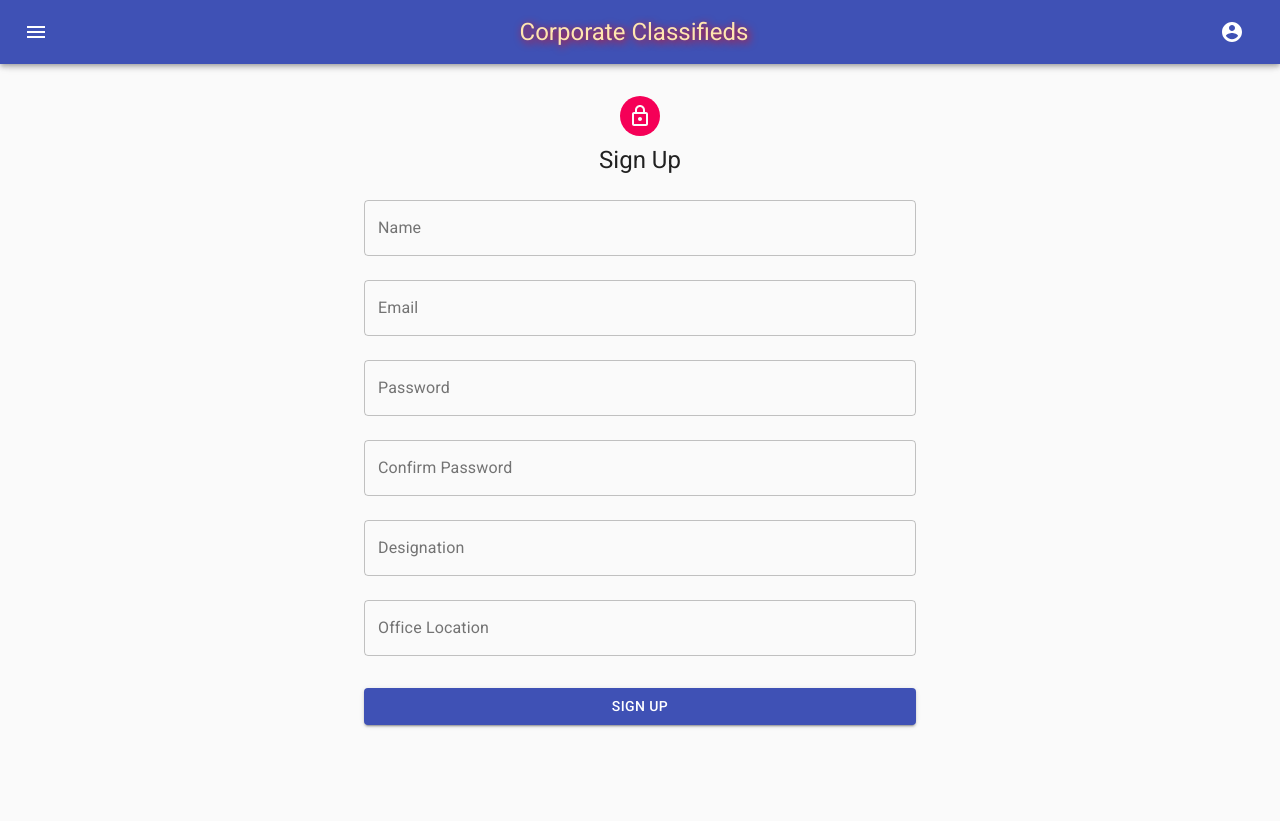
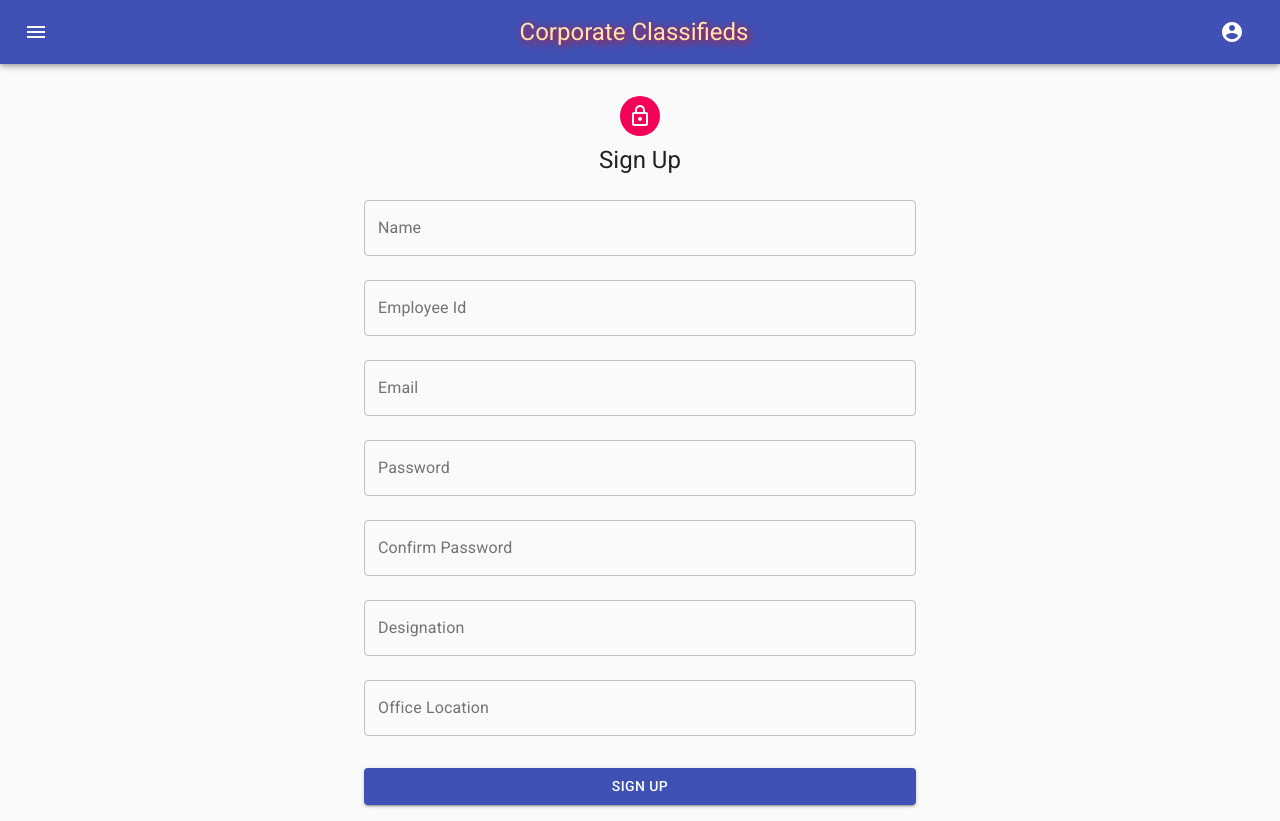
Before and after one commit to aowashim/corp-classf, a React (Create React App) app in the folder client/: page /signup in a window 1280 px wide. Before the commit the page ends 800 px from the top, so only its background shows below. Built offline with nearby package versions, Linux system fonts and the light colour scheme.

Commit message:
SignIn API call implemented

```diff
--- a/client/package.json
+++ b/client/package.json
@@ -8,11 +8,13 @@
     "@testing-library/jest-dom": "^5.16.4",
     "@testing-library/react": "^13.3.0",
     "@testing-library/user-event": "^13.5.0",
+    "axios": "^0.27.2",
     "formik": "^2.2.9",
     "react": "^18.2.0",
     "react-dom": "^18.2.0",
     "react-router-dom": "^6.3.0",
     "react-scripts": "5.0.1",
+    "react-toastify": "^9.0.5",
     "web-vitals": "^2.1.4",
     "yup": "^0.32.11"
   },
--- a/client/src/App.js
+++ b/client/src/App.js
@@ -4,20 +4,38 @@ import { BrowserRouter, Routes, Route } from 'react-router-dom'
 import { CssBaseline } from '@material-ui/core'
 import PostOrder from './pages/PostOrder'
 import Profile from './pages/Profile'
+import Home from './pages/Home'
+import UserContext from './store/UserContext'
+import { useMemo, useState } from 'react'
 
 function App() {
+  const [user, setUser] = useState({
+    id: '',
+    token: '',
+  })
+
+  const userMemo = useMemo(
+    () => ({
+      user,
+      setUser,
+    }),
+    [user.token]
+  )
+
   return (
     <>
       <CssBaseline />
 
       <BrowserRouter>
+        <UserContext.Provider value={userMemo}>
           <Routes>
-          {/* <Route index element={<Home />} /> */}
+            <Route index element={<Home />} />
             <Route path='signin' element={<SignIn />} />
             <Route path='signup' element={<SignUp />} />
             <Route path='postoffer' element={<PostOrder />} />
             <Route path='profile' element={<Profile />} />
           </Routes>
+        </UserContext.Provider>
       </BrowserRouter>
     </>
   )
--- /dev/null
+++ b/client/src/helpers/API/auth.js
@@ -0,0 +1,20 @@
+import axios from 'axios'
+
+const server = process.env.REACT_APP_SERVER
+
+export const signInApi = async values => {
+  const res = { data: '', status: 200 }
+  try {
+    const val = await axios.post(`${server}/Auth/login`, {
+      ...values,
+    })
+
+    res.data = val.data
+    res.status = val.status
+  } catch (error) {
+    res.data = error.message
+    res.status = error.response.status
+  }
+
+  return res
+}
--- a/client/src/helpers/yupValidation.js
+++ b/client/src/helpers/yupValidation.js
@@ -4,6 +4,10 @@ const emailValidTxt = 'Must be valid email'
 
 export const signUpValidation = yup.object({
   name: yup.string().max(20).required('Name is required'),
+  empId: yup
+    .number()
+    .typeError('Employee Id must be a integer')
+    .required('Employee Id is required'),
   email: yup.string().email(emailValidTxt).required('Email is required'),
   password: yup
     .string()
@@ -23,7 +27,10 @@ export const signUpValidation = yup.object({
 })
 
 export const signInValidation = yup.object({
-  email: yup.string().email(emailValidTxt).required('Email is required'),
+  empId: yup
+    .number()
+    .typeError('Employee Id must be a integer')
+    .required('Employee Id is required'),
   password: yup
     .string()
     .required('Password is required')
--- /dev/null
+++ b/client/src/pages/Home.js
@@ -0,0 +1,14 @@
+import React from 'react'
+import { ToastContainer, toast } from 'react-toastify'
+import 'react-toastify/dist/ReactToastify.css'
+
+export default function Home() {
+  // toastify not working
+  const notify = () => toast('Wow so easy!')
+
+  return (
+    <div>
+      <button onClick={notify}>Notify!</button>
+    </div>
+  )
+}
--- a/client/src/pages/SignIn.js
+++ b/client/src/pages/SignIn.js
@@ -1,7 +1,6 @@
-import React from 'react'
+import React, { useContext } from 'react'
 import Avatar from '@material-ui/core/Avatar'
 import Button from '@material-ui/core/Button'
-import CssBaseline from '@material-ui/core/CssBaseline'
 import TextField from '@material-ui/core/TextField'
 import Box from '@material-ui/core/Box'
 import LockOutlinedIcon from '@material-ui/icons/LockOutlined'
@@ -9,10 +8,12 @@ import Typography from '@material-ui/core/Typography'
 import { makeStyles } from '@material-ui/core/styles'
 import Container from '@material-ui/core/Container'
 import { useFormik } from 'formik'
-import { signInValidation, signUpValidation } from '../helpers/yupValidation'
+import { signInValidation } from '../helpers/yupValidation'
 import { Link, useLocation } from 'react-router-dom'
 import NavBar from '../components/NavBar'
 import { Toolbar } from '@material-ui/core'
+import { signInApi } from '../helpers/API/auth'
+import UserContext from '../store/UserContext'
 
 function Copyright() {
   return (
@@ -48,17 +49,34 @@ const useStyles = makeStyles(theme => ({
 export default function SignIn() {
   const classes = useStyles()
   const { pathname } = useLocation()
+  const { user, setUser } = useContext(UserContext)
 
   const formik = useFormik({
     initialValues: {
-      email: '',
+      empId: '',
       password: '',
     },
     validationSchema: signInValidation,
     onSubmit: values => {
-      console.log(values)
+      handleSignIn(values)
+      // console.log(values)
     },
   })
+
+  // this handles sign in by calling the signin api
+  const handleSignIn = async values => {
+    const res = await signInApi(values)
+
+    if (res.status === 200) {
+      localStorage.setItem('token', res.data)
+      localStorage.setItem('id', values.empId)
+
+      setUser({
+        id: values.empId,
+        token: res.data,
+      })
+    }
+  }
 
   return (
     <div>
@@ -77,13 +95,13 @@ export default function SignIn() {
               variant='outlined'
               fullWidth
               margin='normal'
-              id='email'
-              name='email'
-              label='Email'
-              value={formik.values.email}
+              id='empId'
+              name='empId'
+              label='Employee Id'
+              value={formik.values.empId}
               onChange={formik.handleChange}
-              error={formik.touched.email && Boolean(formik.errors.email)}
-              helperText={formik.touched.email && formik.errors.email}
+              error={formik.touched.empId && Boolean(formik.errors.empId)}
+              helperText={formik.touched.empId && formik.errors.empId}
             />
 
             <TextField
--- a/client/src/pages/SignUp.js
+++ b/client/src/pages/SignUp.js
@@ -41,6 +41,7 @@ export default function SignUp(props) {
   const formik = useFormik({
     initialValues: {
       name: '',
+      empId: '',
       email: '',
       password: '',
       confirmPassword: '',
@@ -79,6 +80,19 @@ export default function SignUp(props) {
                 onChange={formik.handleChange}
                 error={formik.touched.name && Boolean(formik.errors.name)}
                 helperText={formik.touched.name && formik.errors.name}
+              />
+
+              <TextField
+                variant='outlined'
+                fullWidth
+                margin='normal'
+                id='empId'
+                name='empId'
+                label='Employee Id'
+                value={formik.values.empId}
+                onChange={formik.handleChange}
+                error={formik.touched.empId && Boolean(formik.errors.empId)}
+                helperText={formik.touched.empId && formik.errors.empId}
               />
 
               <TextField
--- /dev/null
+++ b/client/src/store/UserContext.js
@@ -0,0 +1,5 @@
+import { createContext } from 'react'
+
+const UserContext = createContext()
+
+export default UserContext
```
Also changed, not shown: 2 other files (tests, documents, lock files or other folders). Lines whose indentation alone changed are shown as unchanged.
